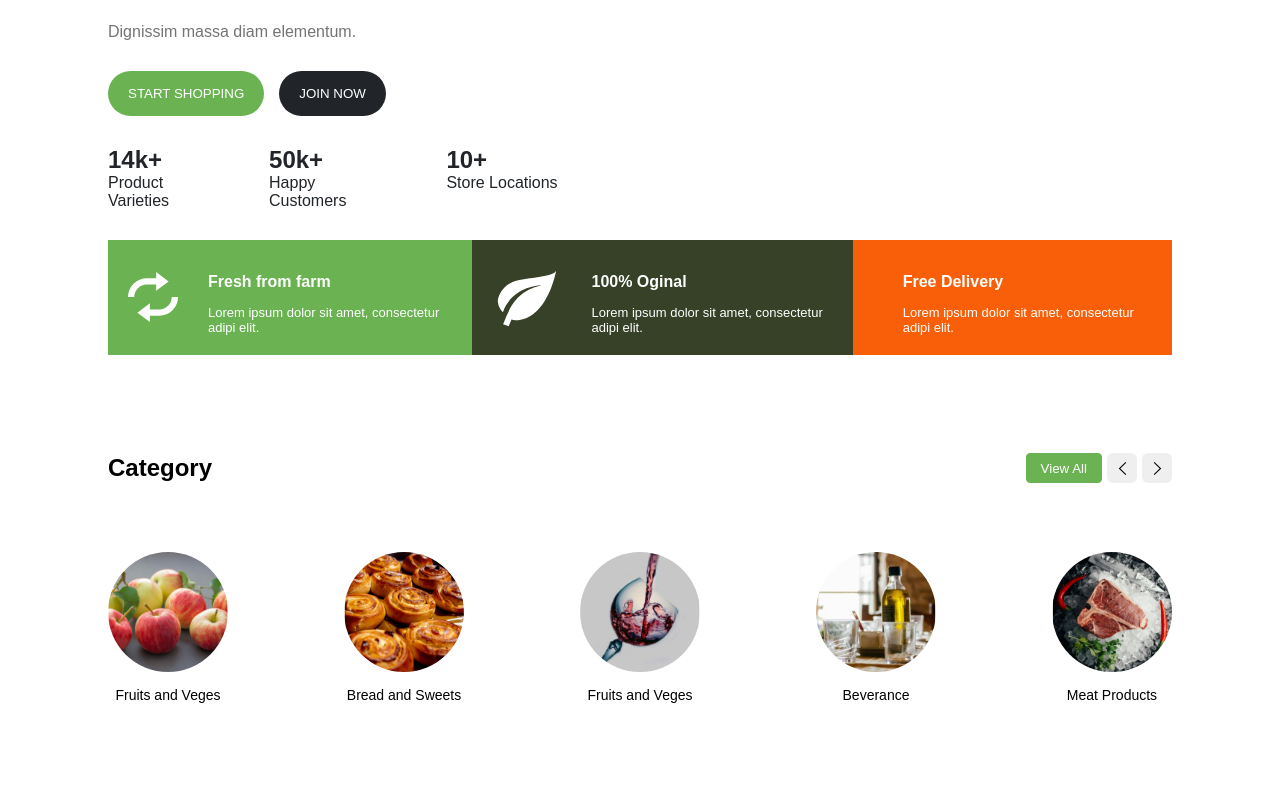
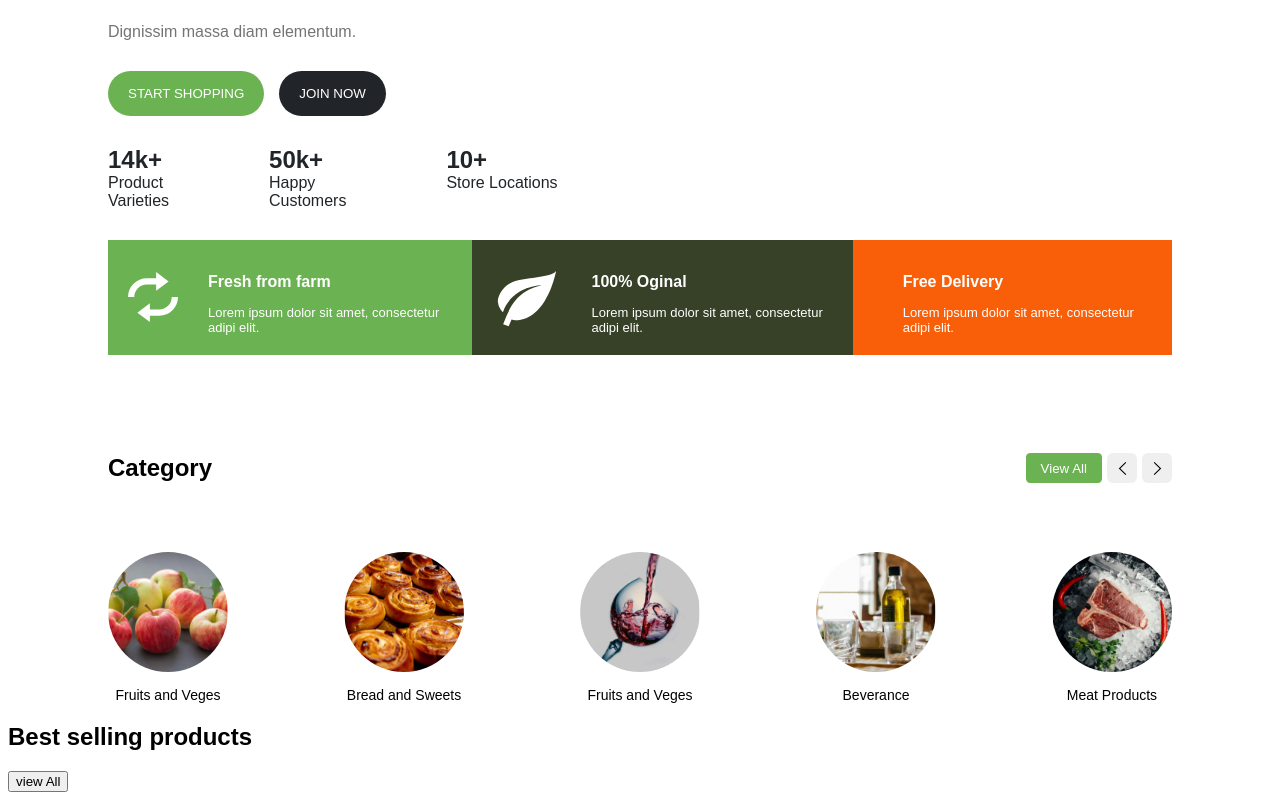
Before and after one commit to Muhammad-Muzzamal/Organic-Foods, a plain HTML site: page index.html in a window 1280 px wide. Shown: the part 398-1198 px from the top of the page. Before the commit the page ends 1109 px from the top, so only its background shows below. Drawn offline with Linux system fonts and the light colour scheme.

Commit message:
organic food template practice

```diff
--- a/index.html
+++ b/index.html
@@ -155,6 +155,15 @@
 
     </section>
 
+    <!-- Best Selling Products  -->
+
+    <section class="selling-prod">
+        <div class="selling-prod-display1">
+            <h1>Best selling products</h1>
+            <button>view All</button>
+        </div>
+    </section>
+
 </body>
 
 </html>
```
